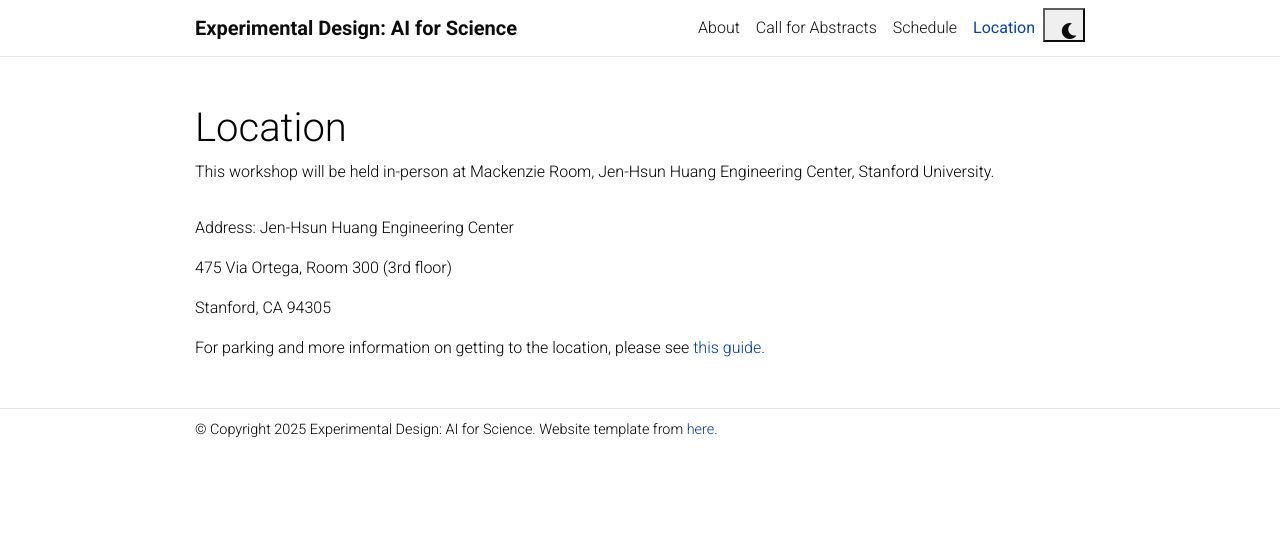
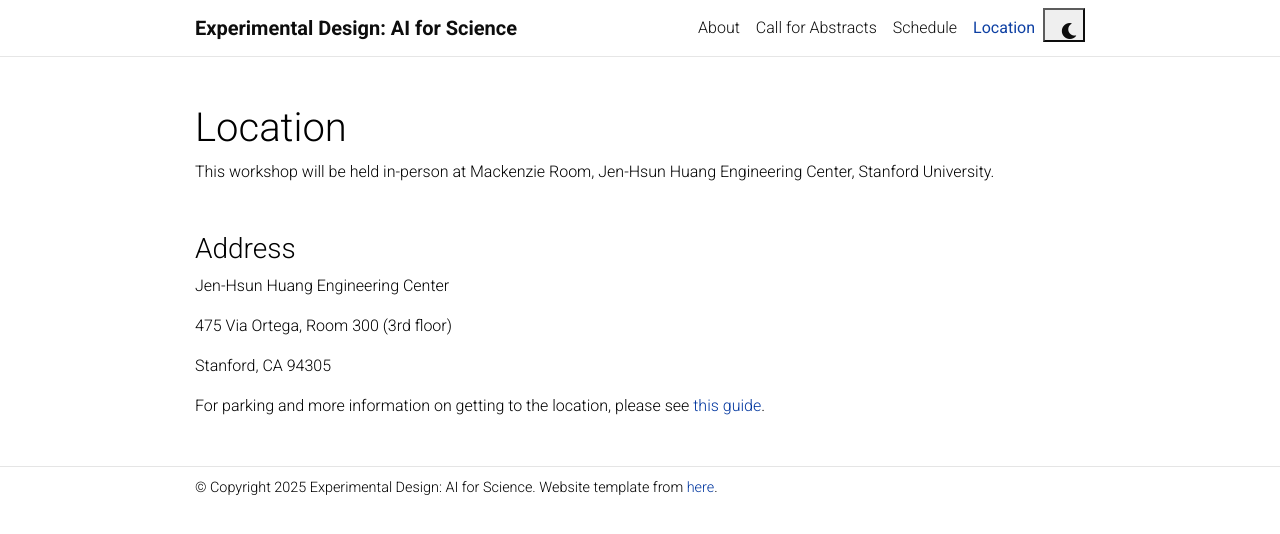
Before and after one commit to edai4science/edai4science.github.io, a Jekyll site: the page built from _pages/location.md, in a window 1280 px wide. Shown: the top 534 px of the page. Built offline with Jekyll 4.4.1, drawn with Linux system fonts in a browser that asks for light colours; comment, search, counter and statistics services are not loaded; a style sheet for code colours, icons or effects is not loaded; part of the change alters nothing that is shown.

```diff
--- a/_pages/location.md
+++ b/_pages/location.md
@@ -8,7 +8,9 @@ nav: true
 nav_order: 4
 ---
 <br>
-Address:
+
+### Address
+
 Jen-Hsun Huang Engineering Center
 
 475 Via Ortega, Room 300 (3rd floor)
```
